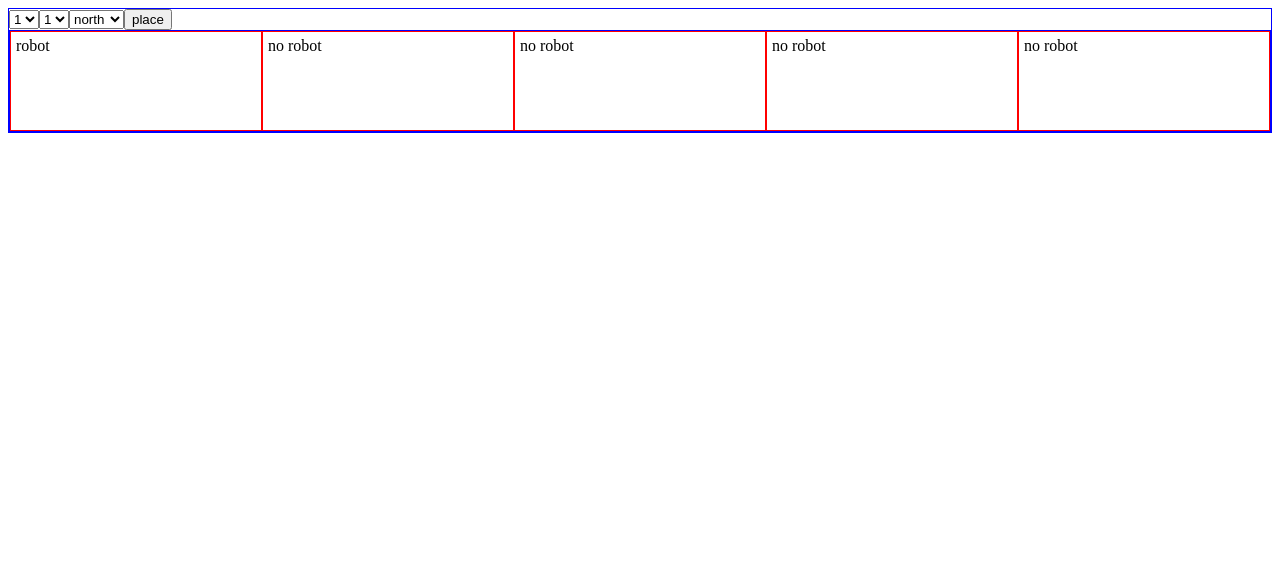
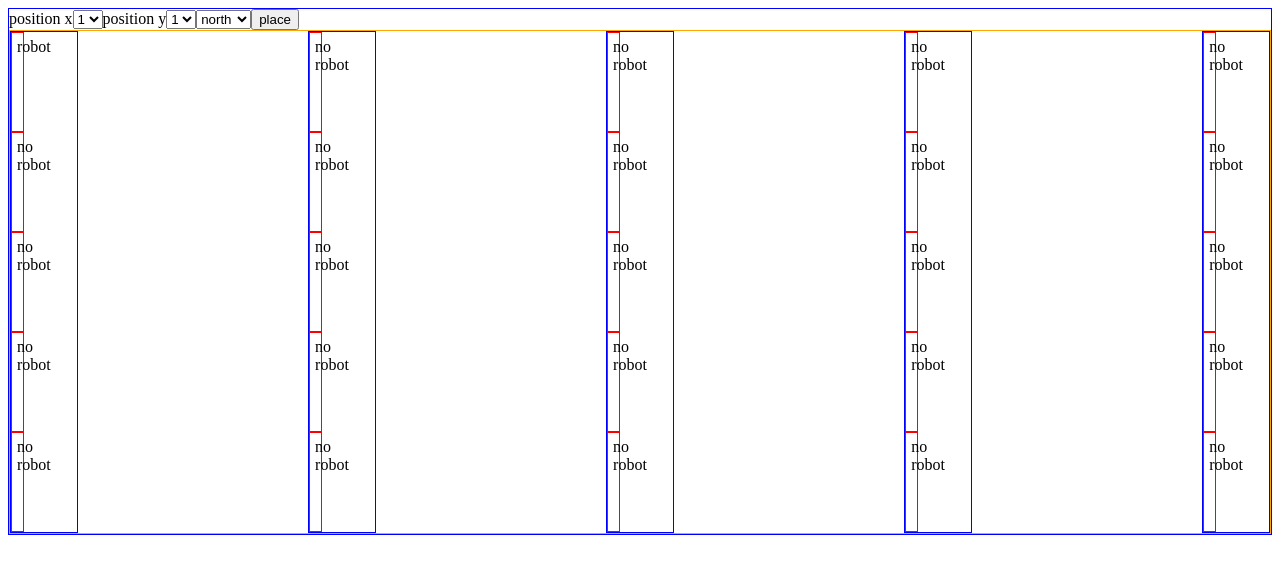
Before and after one commit to meligatt/toy-robot-react, a React app: page / in a window 1280 px wide. Both pictures are taken after a click on the button "place". Shown: the top 574 px of the page. Built offline with nearby package versions, Linux system fonts and the light colour scheme.

Commit message:
Update board with placement functionality in any row or column

```diff
--- a/src/components/Board.js
+++ b/src/components/Board.js
@@ -1,34 +1,84 @@
 import './Board.scss';
 import React, { Component } from 'react';
-// import Grid from './Grid';
 import Tile from './Tile';
+const BOARD_WIDTH = 5;
+const BOARD_HEIGHT = 5;
 
 class Board extends Component{
   constructor(props) {
     super(props);
-    this.state= {
-      boardHeight: 5,
-      boardWidth: 5,
+    this.state = {
+      board: new Array(BOARD_WIDTH).fill(0).map(() => new Array(BOARD_HEIGHT).fill(0)),
       robotPosX: 0,
       robotPosY: 0,
+      shouldPlace: false,
       robotDirection: 'north',
-      shouldPlace: false
+      robotDirectionMap: {
+        NORTH: {
+          RIGHT: 'EAST',
+          LEFT: 'WEST',
+        },
+        EAST: {
+          RIGHT: 'SOUTH',
+          LEFT: 'NORTH',
+        },
+        SOUTH: {
+          RIGHT: 'WEST',
+          LEFT: 'EAST',
+        },
+        WEST: {
+          RIGHT: 'NORTH',
+          LEFT: 'SOUTH',
+        },
+      }
     };
   }
   handlePositionBlur({id, value}) {
-    this.setState({[id]: parseInt(value, 10)});
+    this.setState({
+      [id]: parseInt(value, 10),
+      shouldPlace: false
+    });
   }
   handleDirectionBlur({value}) {
-    this.setState({robotDirection: value});
+    this.setState({
+      robotDirection: value,
+      shouldPlace: false
+    });
   }
   handlePlaceClick() {
-    // here should actually move the robot
     this.setState({shouldPlace: true});
   }
+  renderColumn(column, robotPosY, robotPosX, robotDirection) {
+    return (
+      <div style = { {border:'1px solid blue'} }>
+        {
+          column.map((_, index) => {
+            if (robotPosY === index){
+              return <Tile key = { index } id = { index } show = { true } x = { robotPosX } y = { robotPosY } direction = { robotDirection }/>;
+            } else {
+              return <Tile key = { index } id = { index } show = { false }/>;
+            }
+          })
+        }
+      </div>
+    );
+  }
+  renderEmptyColumn() {
+    return (
+      <div style = { {border:'1px solid blue'} }>
+        <Tile key = { 0 } show = { false }/>
+        <Tile key = { 1 } show = { false }/>
+        <Tile key = { 2 } show = { false }/>
+        <Tile key = { 3 } show = { false }/>
+        <Tile key = { 4 } show = { false }/>
+      </div>
+    );
+  }
   render() {
-    const {robotPosX, robotPosY, robotDirection, shouldPlace } =  this.state;
+    const {robotPosX, robotPosY, robotDirection, shouldPlace, board} =  this.state;
     return(
       <main>
+        <label htmlFor = "robotPosX">position x</label>
         <select name = "robotPosX" id = "robotPosX" value = { this.robotPosX } onBlur = { (e) => this.handlePositionBlur(e.target) }>
           <option value = "0">1</option>
           <option value = "1">2</option>
@@ -36,6 +86,8 @@ class Board extends Component{
           <option value = "3">4</option>
           <option value = "4">5</option>
         </select>
+
+        <label htmlFor = "robotPosY">position y</label>
         <select name = "robotPosY" id = "robotPosY" value = { this.robotPosY } onBlur = { (e) => this.handlePositionBlur(e.target) }>
           <option value = "0">1</option>
           <option value = "1">2</option>
@@ -43,6 +95,7 @@ class Board extends Component{
           <option value = "3">4</option>
           <option value = "4">5</option>
         </select>
+
         <select name = "robotDirection" id = "robotDirection" value = { this.robotDirection } onBlur = { (e) => this.handleDirectionBlur(e.target) }>
           <option value = "north">north</option>
           <option value = "south">south</option>
@@ -51,18 +104,13 @@ class Board extends Component{
         </select>
         <button onClick = { () => this.handlePlaceClick() }>place</button>
         <div>
-          {/* <Grid shouldPlace = { shouldPlace } x = { robotPosX } y = { robotPosY } d = { robotDirection } /> */}
-
-          <div className = "flex-grid-fifth"  style = { {border:'1px solid blue'} }>
+          <div  className = "flex-grid-fifth" style = { {border:'1px solid orange'} }>
             { shouldPlace &&
-              Array(this.state.boardWidth).fill(1).map((item, index) => {
-                console.log(typeof robotPosX, typeof index);
-                console.log(robotPosX === index);
-
+              board.map((column, index) => {
                 if (robotPosX === index){
-                  return <Tile key = { index } id = { index } show = { true } x = { robotPosX } y = { robotPosY } direction = { robotDirection }/>;
+                  return this.renderColumn(column, robotPosY, robotPosX, robotDirection);
                 } else {
-                  return <Tile key = { index } id = { index } show = { false }/>;
+                  return this.renderEmptyColumn();
                 }
               })
             }
```
